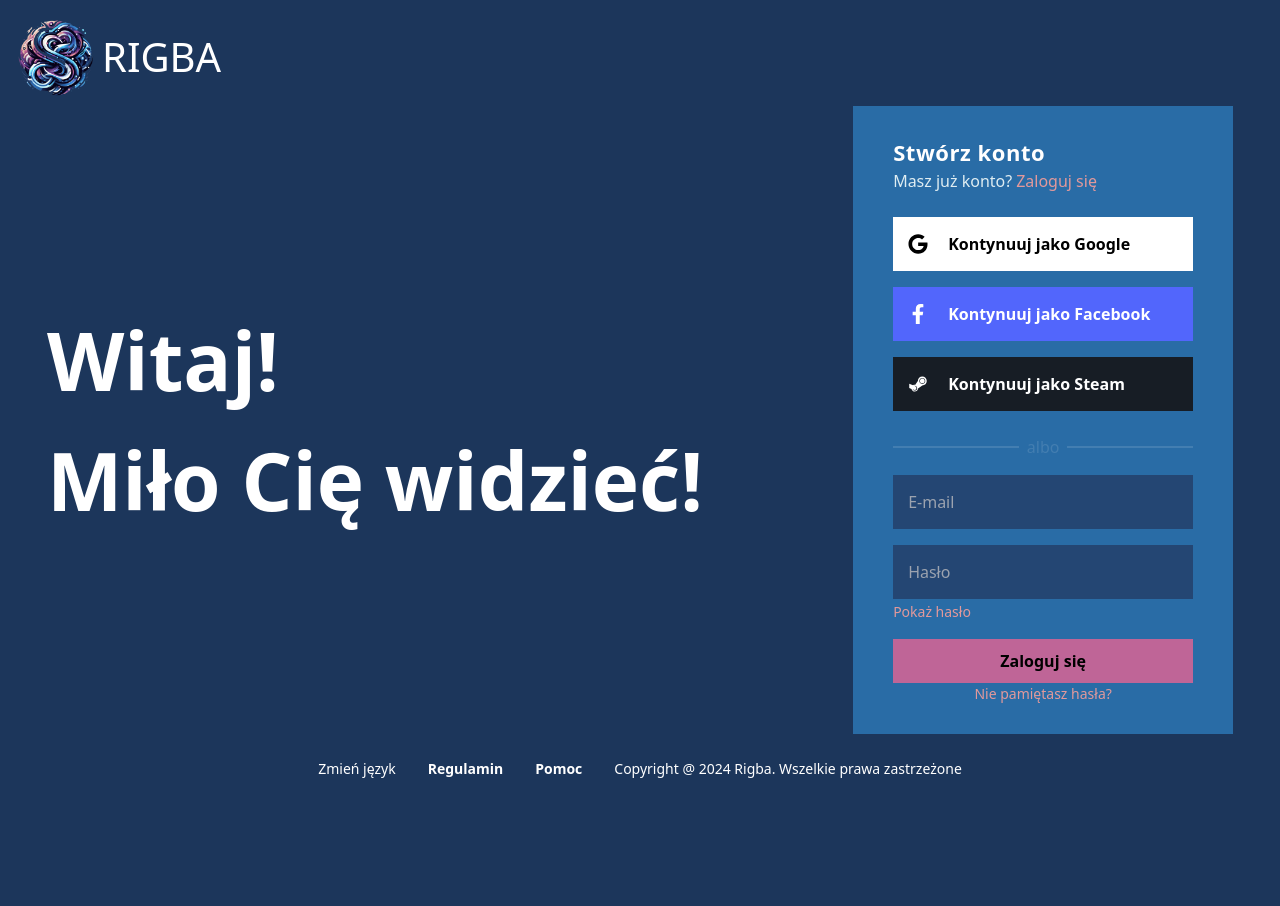
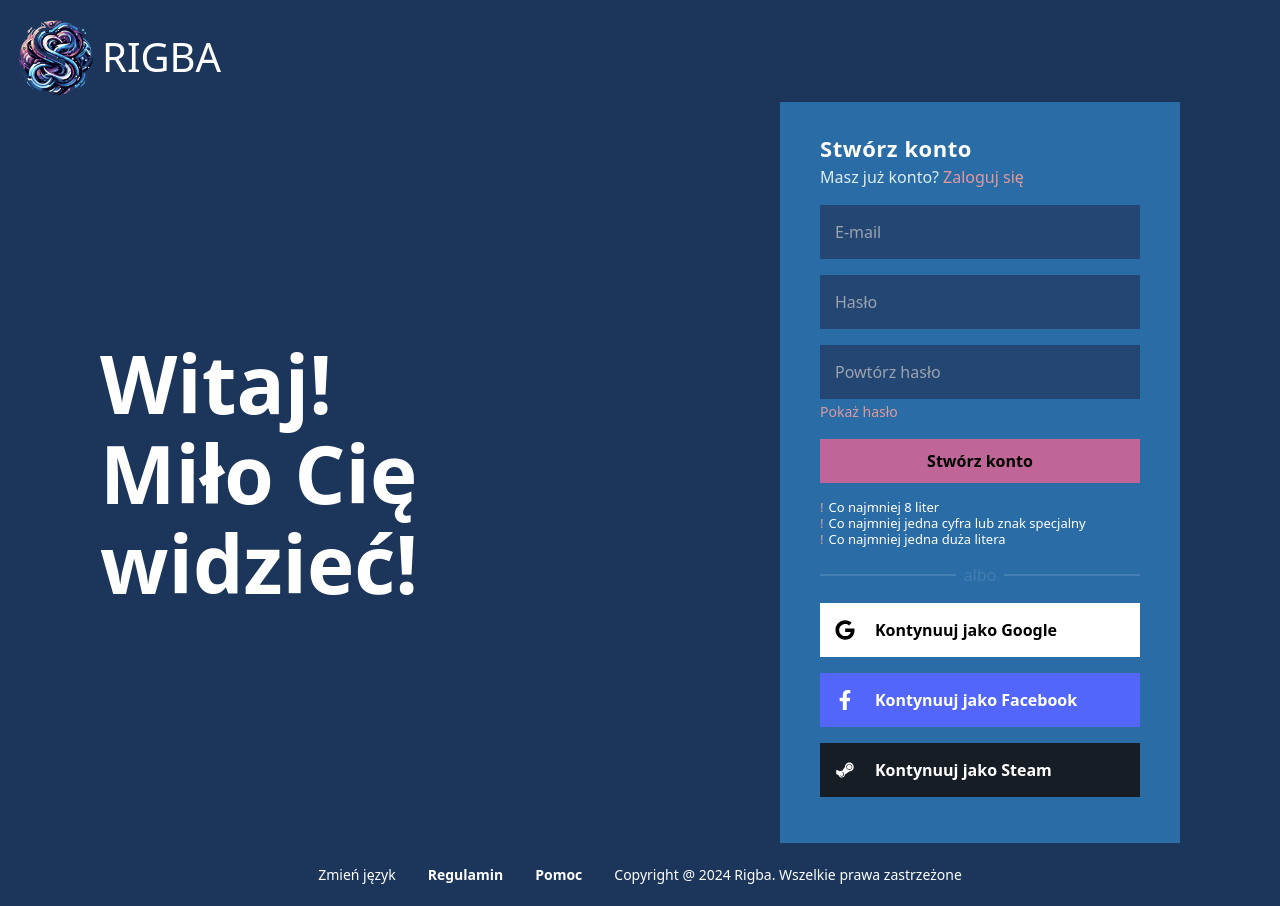
Before and after one commit to Prispajer/rigba-game-store, a Next.js app: page /register in a window 1280 px wide. Before the commit the page ends 800 px from the top, so only its background shows below. Built offline with nearby package versions, Linux system fonts and the light colour scheme.

Commit message:
Fixed RWD Login/Register page

```diff
--- a/src/app/globals.css
+++ b/src/app/globals.css
@@ -6,6 +6,14 @@ body {
   margin: 0;
   padding: 0;
   box-sizing: border-box;
+}
+
+.requirements::before {
+  content: "!";
+  display: inline;
+  align-items: center;
+  margin-right: 5px;
+  color: #e2999b;
 }
 
 .nav-icon {
@@ -28,10 +36,14 @@ body {
   @apply block mb-3 text-[14px] font-bold text-[white] cursor-default;
 }
 
-.platforms {
+.social-link {
   @apply p-[15px] my-4 cursor-pointer;
 }
 
-.platforms-span {
+.social-link-span {
   @apply ml-5 font-bold;
 }
+
+.requirements {
+  @apply text-[13px] text-white;
+}
--- a/src/components/Interface/Auth/LoginContainer.tsx
+++ b/src/components/Interface/Auth/LoginContainer.tsx
@@ -11,7 +11,7 @@ export default function LoginContainer() {
         <br />
         Miło Cię widzieć!
       </h1>
-      <div className="min-w-[380px] py-[30px] px-[40px] lg:bg-[#296CA6]">
+      <div className="min-w-[300px] lg:min-w-[400px] py-[30px] px-[20px] lg:px-[40px] lg:bg-[#296CA6]">
         <div>
           <h2 className="text-[22px] font-bold tracking-wide text-[white]">
             Zaloguj się
@@ -24,26 +24,26 @@ export default function LoginContainer() {
           </h3>
         </div>
         <div className="">
-          <div className="platforms bg-[#FFFFFF]">
+          <div className="social-link bg-[#FFFFFF]">
             <Link href="/social-connect/google" className="flex items-center">
               <FaGoogle size={20} color={"black"} />
-              <span className="platforms-span  text-[black]">
+              <span className="social-link-span  text-[black]">
                 Kontynuuj jako Google
               </span>
             </Link>
           </div>
-          <div className="platforms bg-[#5266fc]">
+          <div className="social-link bg-[#5266fc]">
             <Link href="/social-connect/facebook" className="flex items-center">
               <FaFacebookF size={20} color={"white"} />
-              <span className="platforms-span text-[white]">
+              <span className="social-link-span text-[white]">
                 Kontynuuj jako Facebook
               </span>
             </Link>
           </div>
-          <div className="platforms bg-[#171d25]">
+          <div className="social-link bg-[#171d25]">
             <Link href="/social-connect/steam" className="flex items-center">
               <FaSteamSymbol size={20} color={"white"} />
-              <span className="platforms-span  text-[white]">
+              <span className="social-link-span  text-[white]">
                 Kontynuuj jako Steam
               </span>
             </Link>
@@ -58,7 +58,7 @@ export default function LoginContainer() {
           action="
           "
         >
-          <div className="py-4">
+          <div className="pt-4">
             <input
               className="bg-[#244673]  w-[100%] p-[15px]"
               type="email"
@@ -68,7 +68,7 @@ export default function LoginContainer() {
               autoCorrect="off"
             />
           </div>
-          <div className="">
+          <div className="pt-4">
             <input
               className="bg-[#244673]  w-[100%] p-[15px]"
               type="password"
--- a/src/components/Interface/Auth/RegisterContainer.tsx
+++ b/src/components/Interface/Auth/RegisterContainer.tsx
@@ -3,83 +3,58 @@ import { FaGoogle } from "react-icons/fa";
 import { FaFacebookF } from "react-icons/fa";
 import { FaSteamSymbol } from "react-icons/fa";
 
-export default function RegisterContainer() {
+export default function LoginContainer() {
   return (
-    <main className="flex items-center mx-auto gap-[150px]">
-      <h1 className=" block text-[80px] text-[white] font-bold">
+    <main className="flex flex-col lg:flex-row justify-center items-center mx-auto lg:px-[100px] gap-x-[120px]">
+      <h1 className="hidden lg:block text-[80px] leading-[90px] font-bold text-[white]">
         Witaj!
         <br />
         Miło Cię widzieć!
       </h1>
-      <div className="flex flex-col max-w-[380px]">
-        <div className="min-w-[380px] py-[30px] px-[40px] bg-[#296CA6]">
+      <div className="min-w-[300px] lg:min-w-[400px] py-[30px] px-[20px] lg:px-[40px] lg:bg-[#296CA6]">
         <div>
           <h2 className="text-[22px] font-bold tracking-wide text-[white]">
             Stwórz konto
           </h2>
-            <h3 className="font-normal cursor-default text-[#DFEDF2]">
+          <h3 className="cursor-default font-normal text-[#DFEDF2]">
             Masz już konto?
-              <Link className="text-[#E2999B] font-medium ml-1" href="/login">
+            <Link className="ml-1 font-medium text-[#E2999B] " href="/login">
               Zaloguj się
             </Link>
           </h3>
-          </div>
-          <div className="my-6">
-            <div className="platforms bg-[#FFFFFF]">
-              <Link href="/social-connect/google" className="flex items-center">
-                <FaGoogle size={20} color={"black"} />
-                <span className="platforms-span  text-[black]">
-                  Kontynuuj jako Google
-                </span>
-              </Link>
-            </div>
-            <div className="platforms bg-[#5266fc]">
-              <Link
-                href="/social-connect/facebook"
-                className="flex items-center"
-              >
-                <FaFacebookF size={20} color={"white"} />
-                <span className="platforms-span text-[white]">
-                  Kontynuuj jako Facebook
-                </span>
-              </Link>
-            </div>
-            <div className="platforms bg-[#171d25]">
-              <Link href="/social-connect/steam" className="flex items-center">
-                <FaSteamSymbol size={20} color={"white"} />
-                <span className="platforms-span  text-[white]">
-                  Kontynuuj jako Steam
-                </span>
-              </Link>
-            </div>
-          </div>
-          <div className="flex items-center justify-center text-[#ffffff1f]">
-            <div className="flex-1 border-[1px] border-[#ffffff1f] "></div>
-            <span className="flex-0 px-2 cursor-default">albo</span>
-            <div className="flex-1 border-[1px] border-[#ffffff1f]"></div>
         </div>
         <form
           action="
           "
         >
-            <div className="py-4">
+          <div className="pt-4">
             <input
               className="bg-[#244673]  w-[100%] p-[15px]"
               type="email"
               name="username"
               id="username"
               placeholder="E-mail"
-                autoCorrect="off"
+              autoComplete="off"
             />
           </div>
-            <div className="">
+          <div className="pt-4">
             <input
               className="bg-[#244673]  w-[100%] p-[15px]"
               type="password"
               name="password"
               id="password"
               placeholder="Hasło"
-                autoCorrect="off"
+              autoComplete="off"
+            />
+          </div>
+          <div className="pt-4">
+            <input
+              className="bg-[#244673]  w-[100%] p-[15px]"
+              type="password"
+              name="password"
+              id="password"
+              placeholder="Powtórz hasło"
+              autoComplete="off"
             />
           </div>
           <button
@@ -88,21 +63,52 @@ export default function RegisterContainer() {
           >
             Pokaż hasło
           </button>
-            <div className="flex flex-col items-center justfiy-center w- pt-4">
+          <div className="flex flex-col items-center justfiy-center  py-4">
             <button
               className="text-[black] font-semibold	w-full bg-[#BF6597] p-[10px]"
               type="submit"
             >
-                Zaloguj się
+              Stwórz konto
             </button>
-              <Link
-                className="text-[14px] font-medium text-[#E2999B]"
-                href="/forgot-password"
-              >
-                Nie pamiętasz hasła?
+          </div>
+          <div className="flex flex-col pb-4 leading-[16px]">
+            <span className="requirements">Co najmniej 8 liter</span>
+            <span className="requirements">
+              Co najmniej jedna cyfra lub znak specjalny
+            </span>
+            <span className="requirements">Co najmniej jedna duża litera</span>
+          </div>
+        </form>
+        <div className="flex items-center justify-center text-[#ffffff1f]">
+          <div className="flex-1 border-[1px] border-[#ffffff1f] "></div>
+          <span className="flex-0 px-2 cursor-default">albo</span>
+          <div className="flex-1 border-[1px] border-[#ffffff1f]"></div>
+        </div>
+        <div className="">
+          <div className="social-link bg-[#FFFFFF]">
+            <Link href="/social-connect/google" className="flex items-center">
+              <FaGoogle size={20} color={"black"} />
+              <span className="social-link-span  text-[black]">
+                Kontynuuj jako Google
+              </span>
             </Link>
           </div>
-          </form>
+          <div className="social-link bg-[#5266fc]">
+            <Link href="/social-connect/facebook" className="flex items-center">
+              <FaFacebookF size={20} color={"white"} />
+              <span className="social-link-span text-[white]">
+                Kontynuuj jako Facebook
+              </span>
+            </Link>
+          </div>
+          <div className="social-link bg-[#171d25]">
+            <Link href="/social-connect/steam" className="flex items-center">
+              <FaSteamSymbol size={20} color={"white"} />
+              <span className="social-link-span  text-[white]">
+                Kontynuuj jako Steam
+              </span>
+            </Link>
+          </div>
         </div>
       </div>
     </main>
--- a/src/components/Interface/General/Header.tsx
+++ b/src/components/Interface/General/Header.tsx
@@ -32,7 +32,7 @@ export default function Header() {
         <div className="flex items-center  flex-1 p-[20px] border-[white] border-[2px] bg-transparent">
           <FaSearch size={"25px"} color={"white"} className="mr-3" />
           <input
-            className="text-[white]       border-none outline-none bg-transparent w-[100%]"
+            className="text-[white] border-none outline-none bg-transparent w-[100%]"
             type="text"
             name="text"
             placeholder="Szukaj"
```
Lines whose indentation alone changed are shown as unchanged.
